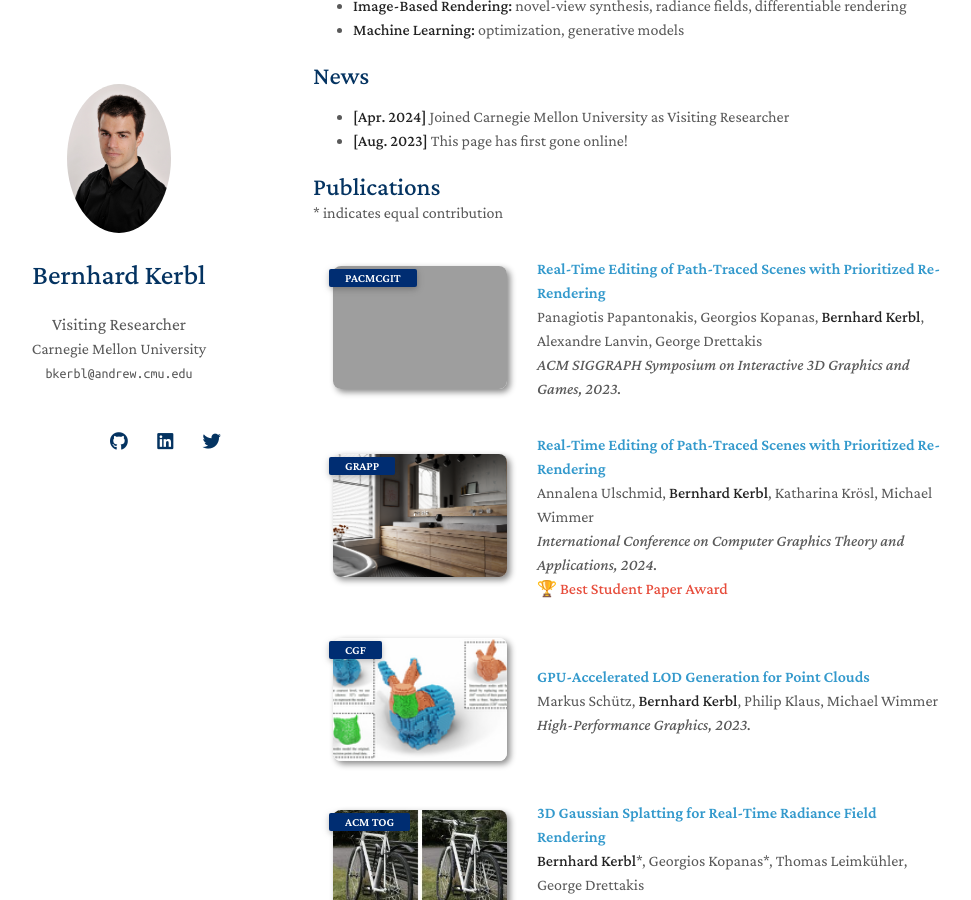
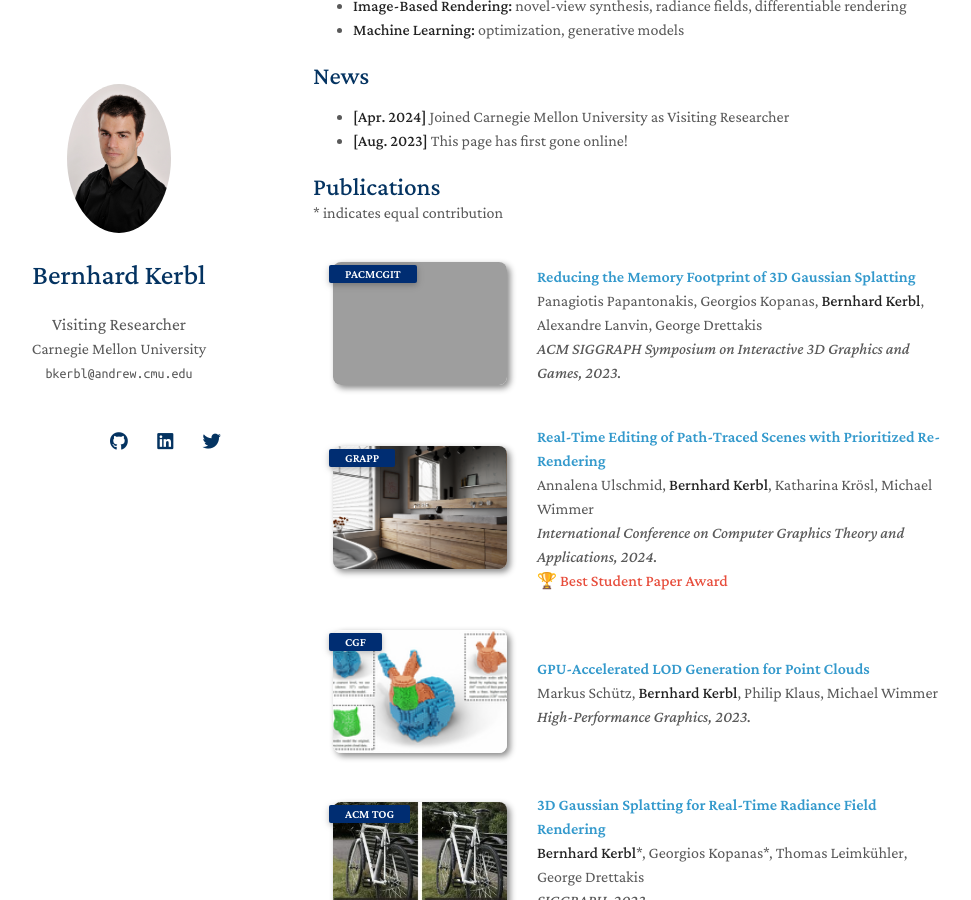
Before and after one commit to Snosixtyboo/snosixtyboo.github.io, a Jekyll site: the page built from index.md, in a window 1280 px wide and 900 px high, scrolled down 553 px. Shown: the whole window, without its empty margins (157-1128 px from the left). Built offline with Jekyll 4.4.1, drawn with Linux system fonts in a browser that asks for light colours; nearby versions of some CDN libraries; a style sheet for code colours, icons or effects is not loaded; our own code applies the rules of GitHub Pages for plain Markdown files; grey boxes are pictures that could not be loaded.

Commit message:
panagiotis paper

```diff
--- a/_data/publications.yml
+++ b/_data/publications.yml
@@ -1,6 +1,6 @@
 main:
 
-  - title: Real-Time Editing of Path-Traced Scenes with Prioritized Re-Rendering
+  - title: Reducing the Memory Footprint of 3D Gaussian Splatting
     authors: Panagiotis Papantonakis, Georgios Kopanas, <strong>Bernhard Kerbl</strong>, Alexandre Lanvin, George Drettakis
     conference_short: PACMCGIT
     conference: ACM SIGGRAPH Symposium on Interactive 3D Graphics and Games, 2023.
```
